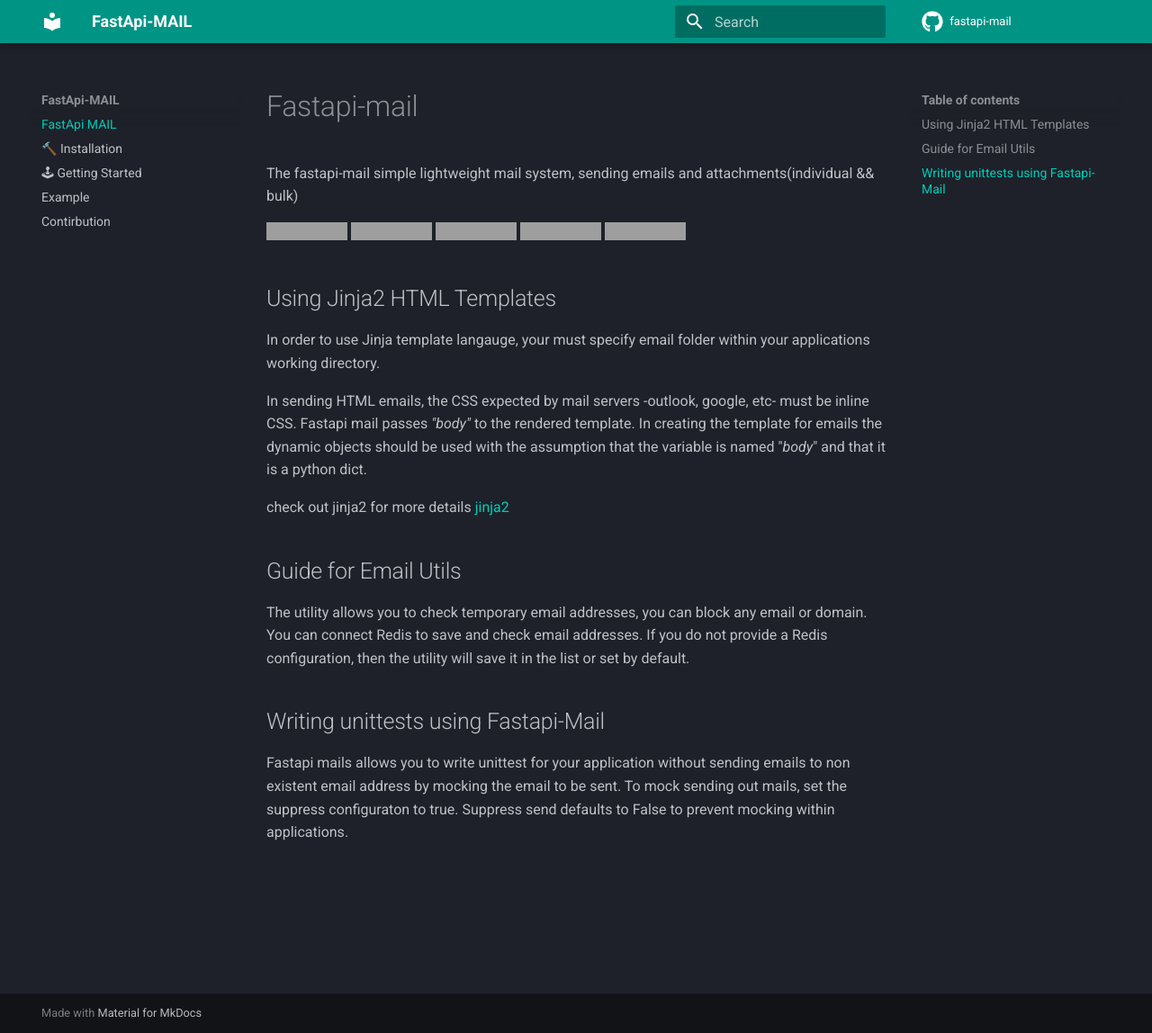
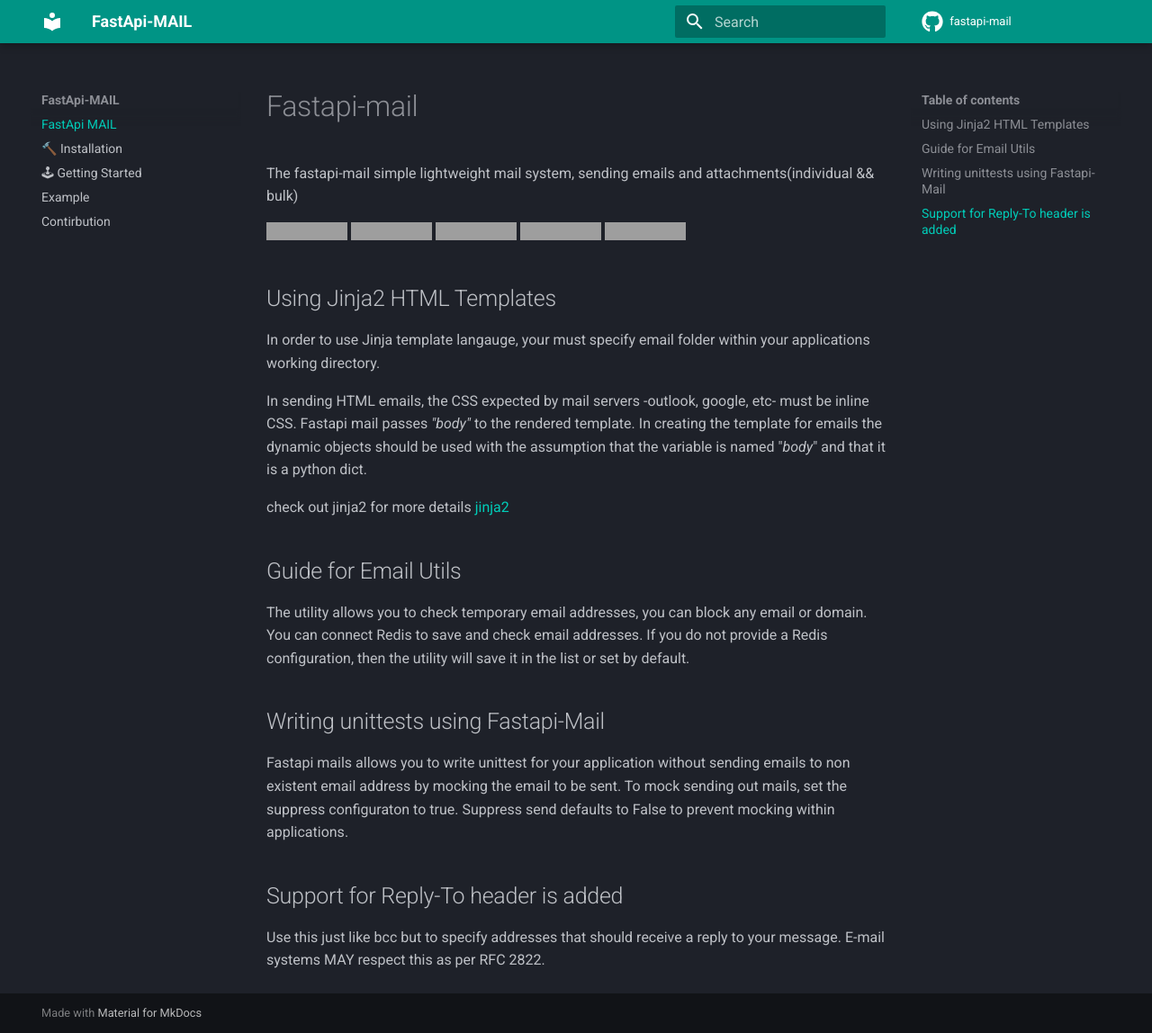
Before and after one commit to sabuhish/fastapi-mail, an MkDocs documentation site: the page built from docs/index.md, in a window 1280 px wide and 1148 px high, cut to the strip 0-1148 px from the top of the window. Shown: the whole strip at 90% size. Built offline with MkDocs 1.6.1 and Material for MkDocs 9.7.7, drawn with Linux system fonts in a browser that asks for light colours; comment, search, counter and statistics services are not loaded; grey boxes are pictures that could not be loaded.

Commit message:
docs: mention the Reply-To feature

```diff
--- a/docs/index.md
+++ b/docs/index.md
@@ -34,3 +34,7 @@
 Fastapi mails allows you to write unittest for your application without sending emails to
 non existent email address by mocking the email to be sent. To mock sending out mails, set
 the suppress configuraton to true. Suppress send defaults to False to prevent mocking within applications.
+
+
+## Support for Reply-To header is added
+Use this just like bcc but to specify addresses that should receive a reply to your message. E-mail systems MAY respect this as per RFC 2822.
```
